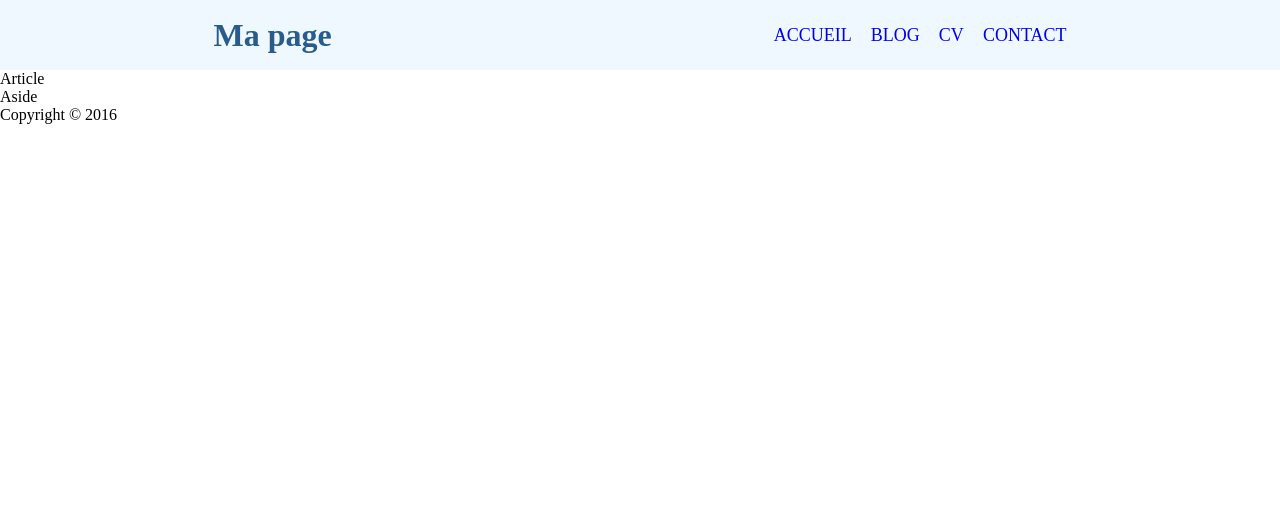
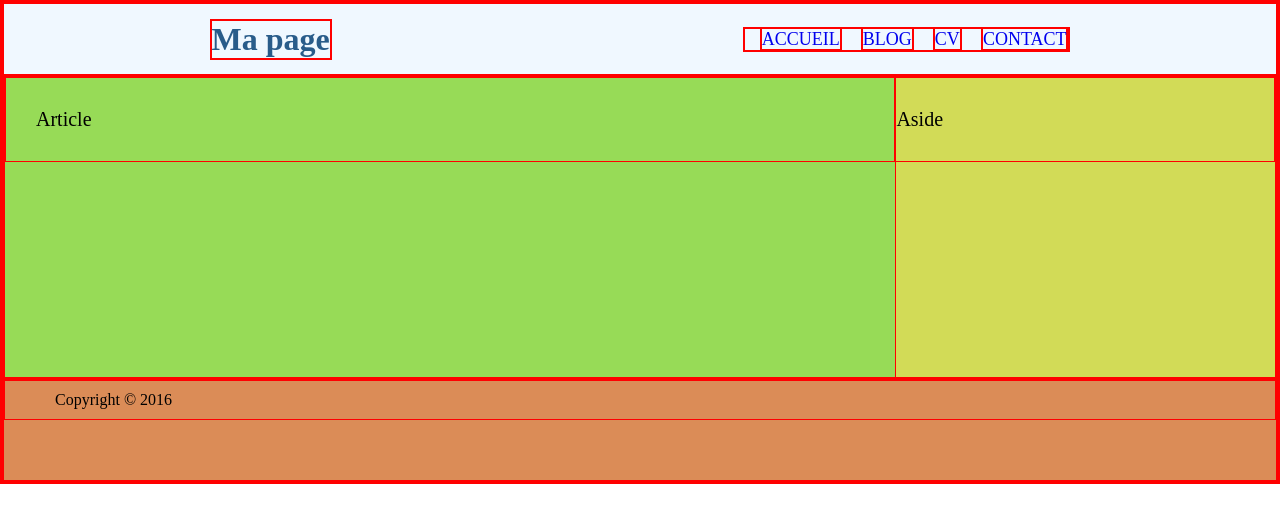
Before and after one commit to LusineKaryan/PHP_demo, a PHP site: page / in a window 1280 px wide. Shown: the top 523 px of the page. Run offline with PHP 8.4, Linux system fonts and the light colour scheme.

Commit message:
Update style.css
test

```diff
--- a/css/style.css
+++ b/css/style.css
@@ -1,6 +1,7 @@
 * {
     margin: 0;
     padding: 0;
+    border: solid 1px red;
 }
 
 header {
@@ -29,3 +30,34 @@ ul li a {
     text-decoration: none;
     text-transform: uppercase;
 }
+
+article {
+    float: left;
+    width: 70%;
+    height: 300px;
+    background-color: rgb(151, 219, 87);
+    font-size: 20px;
+}
+
+article p {
+    padding: 30px;
+}
+
+aside {
+    font-size: 20px;
+    height: 300px;
+    background-color: rgb(210, 219, 87);
+}
+
+aside p {
+    padding: 30px;
+}
+
+footer {
+    height: 100px;
+    background-color: rgb(219, 140, 87);
+}
+
+footer p{
+    padding: 10px 50px;
+}
```
